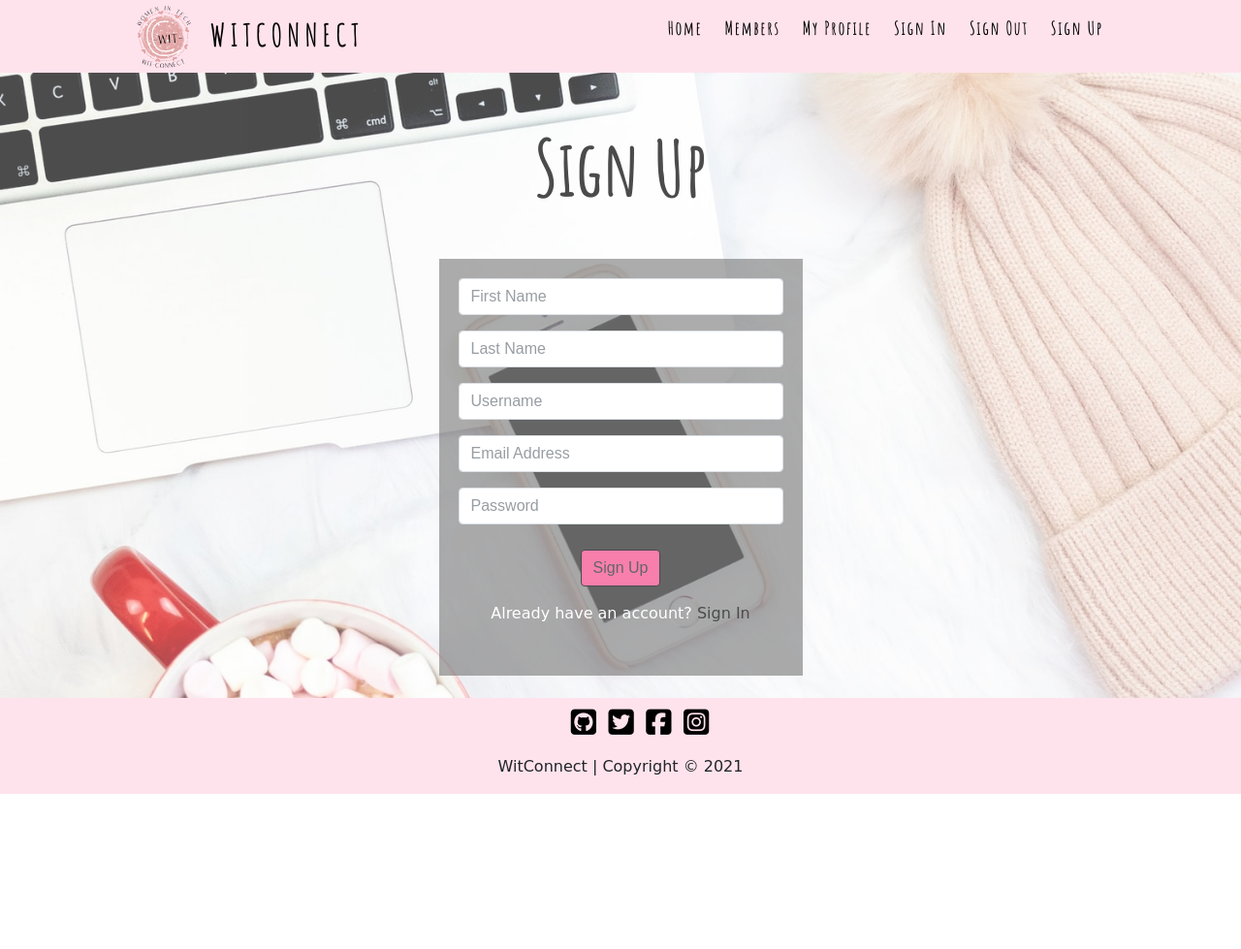
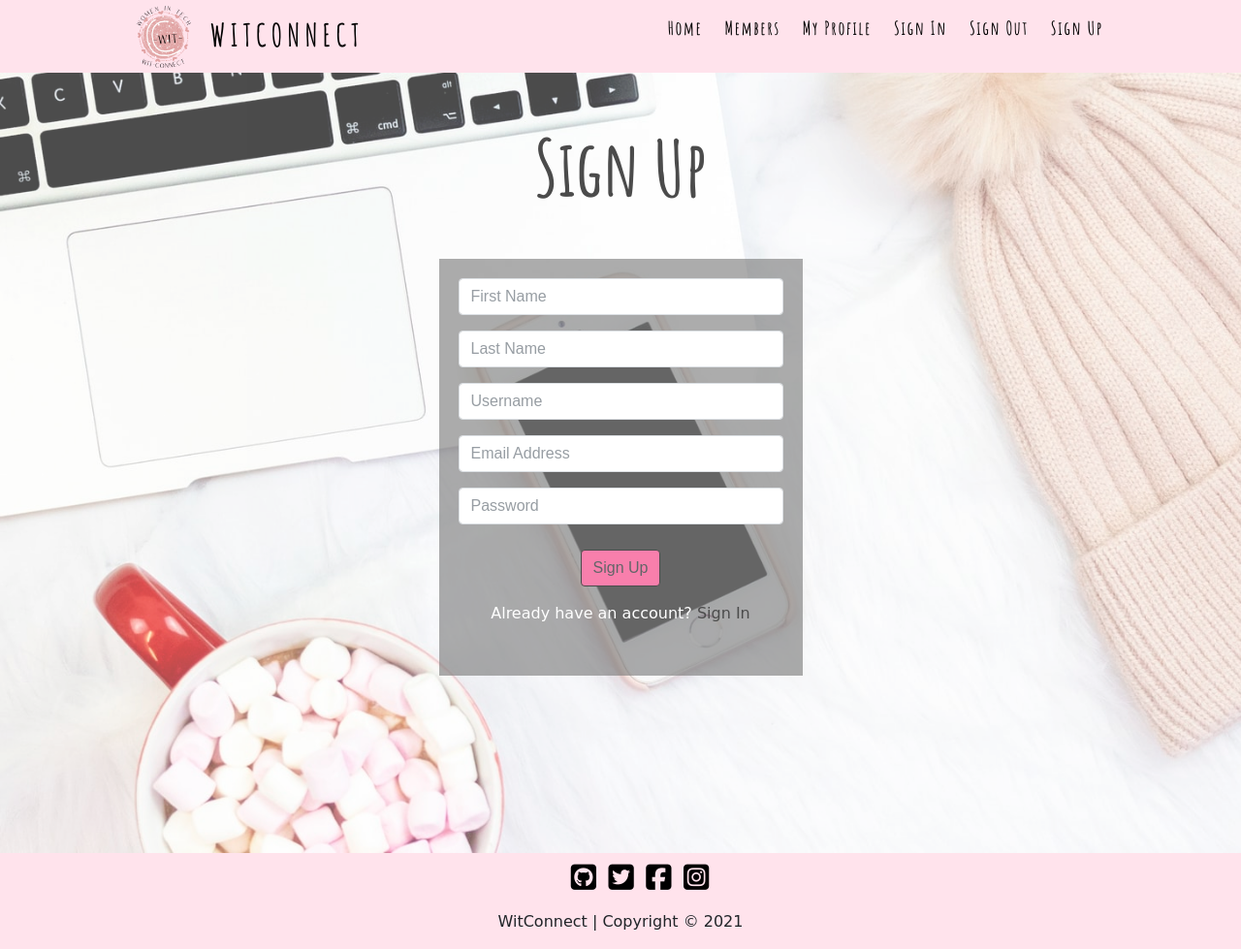
Before and after one commit to aineon/women-in-tech, a Flask app: page /register in a window 1280 px wide. Shown: the whole page at 97% size. Before the commit the page ends 819 px from the top, so only its background shows below. Run offline with Flask 2, Linux system fonts and the light colour scheme; some libraries are stand-ins or nearby versions; some web fonts are replaced.

Commit message:
Change vh for background img for sign up and sign in pages

```diff
--- a/static/css/style.css
+++ b/static/css/style.css
@@ -221,7 +221,7 @@ nav {
     align-items: center;
     background: url('../images/signin.jpeg') no-repeat;
     background-size: cover;
-    height: 90vh;
+    height: 95vh;
     opacity: 0.7;
     overflow: hidden;
     width: 100%;
@@ -269,7 +269,7 @@ nav {
     align-items: center;
     background: url('../images/signup.jpeg') no-repeat;
     background-size: cover;
-    height: 90vh;
+    height: 110vh;
     opacity: 0.7;
     overflow: hidden;
     width: 100%;
```
